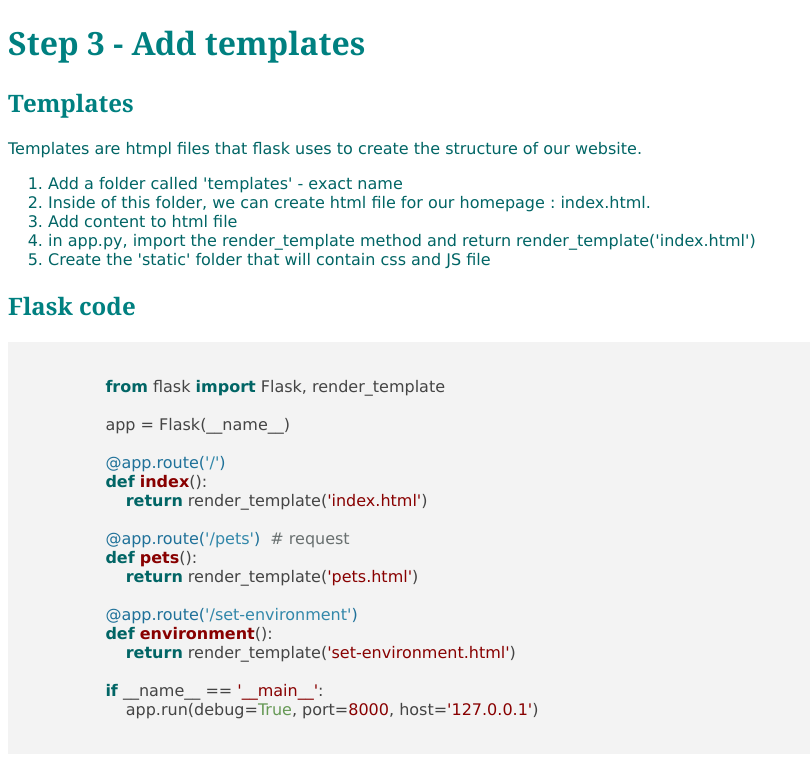
After one commit to carozum/portfolio_caro_zum, a Flask app: template templates/3-add-templates.html in a window 1280 px wide. The commit adds this page. Shown: the top 758 px of the page, without its empty margins (0-810 px from the left). Run offline with Flask 3, Linux system fonts and the light colour scheme; the template is opened without the code that fills it, so the values that code supplies are empty; some libraries are stand-ins or nearby versions.

Commit message:
adds templates folder and html file + render_template function in app.py

```diff
--- a/app.py
+++ b/app.py
@@ -1,20 +1,22 @@
-from flask import Flask
+from flask import Flask, render_template
 
-# __name__ is __main__ or the name of the file ex __app__ (namespace)
+
 app = Flask(__name__)
-
-# first route (first request/response): a route is a command to run a specific function which then returns the response to the user.
-# Using a decorator : decorators are function that wrap around other functions and let you do things with them.
 
 
 @app.route('/')  # request
 def index():
-    return "hello from Pet Adoption"  # response
+    return render_template('index.html')  # response
+
+
+@app.route('/pets')  # request
+def pets():
+    return render_template('p1-pets.html')  # response
 
 
 @app.route('/set-environment')
 def environment():
-    return "<h1>Installation</h1>"
+    return render_template('1-set-environment.html')
 
 
 if __name__ == '__main__':
--- a/set-environment.html
+++ b/templates/1-set-environment.html
@@ -4,7 +4,7 @@
 <head>
     <meta charset="UTF-8">
     <meta name="viewport" content="width=device-width, initial-scale=1.0">
-    <link rel="stylesheet" href="css/styles.css">
+    <link rel="stylesheet" href="#">
     <title>Article 1</title>
 </head>
 
--- a/quickstart.html
+++ b/templates/2-quickstart.html
@@ -22,6 +22,9 @@
 
         <section>
             <h2>Request Response Cycle</h2>
+            <p>The request - response cycle is where a user requests information from your site, your site determines
+                how to handle the request and what information to send back, and then a response is sent to the user.
+            </p>
             <p><img src="img/request_response.jpg" alt="Request response cycle" width="80%"></p>
 
         </section>
@@ -54,6 +57,7 @@ if __name__ == '__main__':
                 things with
                 them.
             </p>
+            <p>In the terminal, python3 app.py to run the flask app. </p>
         </section>
 
         <!-- Bookmarks -->
--- /dev/null
+++ b/templates/3-add-templates.html
@@ -0,0 +1,64 @@
+<!DOCTYPE html>
+<html lang="en">
+
+<head>
+    <meta charset="UTF-8">
+    <meta name="viewport" content="width=device-width, initial-scale=1.0">
+
+    <link rel="stylesheet" href="https://cdnjs.cloudflare.com/ajax/libs/highlight.js/10.0.3/styles/default.min.css">
+    <script src="https://cdnjs.cloudflare.com/ajax/libs/highlight.js/10.0.3/highlight.min.js"></script>
+    <script>hljs.initHighlightingOnLoad();</script>
+
+    <link rel="stylesheet" href="css/styles.css">
+    <title>Article 1</title>
+</head>
+
+<body>
+    <header>
+        <h1>Step 3 - Add templates</h1>
+    </header>
+
+    <main>
+
+        <section>
+            <h2>Templates</h2>
+            <p>Templates are htmpl files that flask uses to create the structure of our website. </p>
+            <ol>
+                <li>Add a folder called 'templates' - exact name</li>
+                <li>Inside of this folder, we can create html file for our homepage : index.html.</li>
+                <li>Add content to html file</li>
+                <li>in app.py, import the render_template method and return render_template('index.html')</li>
+                <li>Create the 'static' folder that will contain css and JS file</li>
+            </ol>
+        </section>
+
+        <section>
+            <h2>Flask code</h2>
+            <pre><code class="python">
+                from flask import Flask, render_template
+
+                app = Flask(__name__)
+
+                @app.route('/')
+                def index():
+                    return render_template('index.html')
+
+                @app.route('/pets')  # request
+                def pets():
+                    return render_template('pets.html')
+
+                @app.route('/set-environment')
+                def environment():
+                    return render_template('set-environment.html')
+
+                if __name__ == '__main__':
+                    app.run(debug=True, port=8000, host='127.0.0.1')
+            </code></pre>
+        </section>
+
+
+    </main>
+
+</body>
+
+</html>
```
Also changed, not shown: templates/4-static-files.html (added, +45 -0 lines), templates/index.html (added, +53 -0 lines), templates/p1-pets.html (added, +35 -0 lines), templates/pep8-guidelines.html (added, +19 -0 lines), static/styles.css (renamed from css/styles.css).
